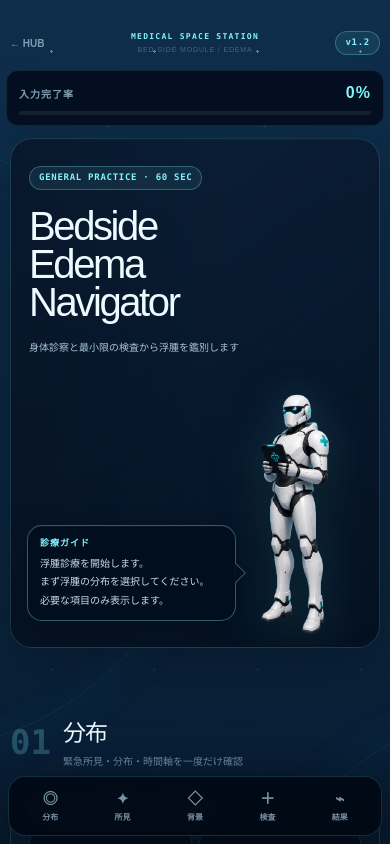
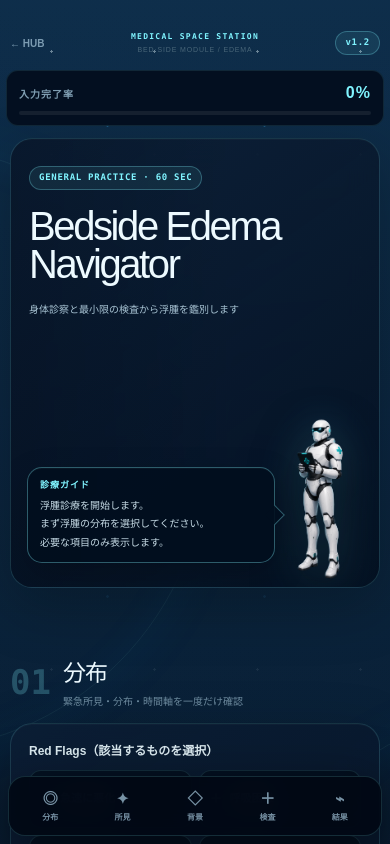
Before and after one commit to itooyoyo/medical-secretary, a Next.js app: page /bedside-edema in a window 390 px wide. Shown: the top 844 px of the page. Built offline with nearby package versions, Linux system fonts and the light colour scheme.

Commit message:
refactor(edema): align UI with infection support

```diff
--- a/app/bedside-edema/styles.css
+++ b/app/bedside-edema/styles.css
@@ -7,14 +7,14 @@
 .station-topbar > div span { margin-top: 2px; color: #486578; font-size: 7px; letter-spacing: .12em; }
 .station-topbar > .mk-badge { justify-self: end; }
 .station-container > .mk-progress { position: sticky; z-index: 20; top: 0; margin: 2px -4px 12px; padding: 10px 12px; border: 1px solid rgba(128,244,255,.1); border-radius: 12px; background: rgba(3,12,27,.87); backdrop-filter: blur(16px); }
-.station-hero { min-height: 520px; overflow: hidden; }
+.station-hero { min-height: 430px; overflow: hidden; }
 .station-hero::after { position: absolute; inset: 0; pointer-events: none; content: ""; background: linear-gradient(90deg, rgba(4,13,28,.4), transparent 60%); }
-.station-hero-copy { position: relative; z-index: 3; width: calc(100% - 250px); padding: clamp(34px,5vw,52px); }
+.station-hero-copy { position: relative; z-index: 3; width: calc(100% - 170px); padding: clamp(34px,5vw,52px); }
 .station-hero h1 { margin-top: 17px; font-size: clamp(36px,7vw,64px); line-height: .95; letter-spacing: -.06em; }
 .station-hero-copy > p { max-width: 390px; margin-top: 18px; color: #a9c4d4; font-size: clamp(12px,2vw,15px); line-height: 1.7; }
-.station-hero-guide { position: absolute; z-index: 4; inset: auto 24px 0 42px; min-height: 250px; grid-template-columns: minmax(0,1fr) 250px; pointer-events: none; }
+.station-hero-guide { position: absolute; z-index: 4; inset: auto 24px 0 42px; min-height: 210px; grid-template-columns: minmax(0,1fr) 165px; pointer-events: none; }
 .station-hero-guide .mk-guide-bubble { max-width: 430px; align-self: end; margin-bottom: 32px; pointer-events: auto; }
-.station-hero-guide .mk-guide-character { width: 250px; height: 410px; }
+.station-hero-guide .mk-guide-character { width: 165px; height: 270px; }
 .station-hero-guide .mk-guide-character img { filter: drop-shadow(0 18px 24px rgba(0,0,0,.52)) drop-shadow(0 0 18px rgba(86,217,235,.2)); }
 .station-hero-guide p + p { margin-top: 2px; }
 .station-section { padding-top: 68px; scroll-margin-top: 58px; }
@@ -76,13 +76,13 @@
 @media (max-width: 650px) {
   .station-container { padding-inline: 10px; }
   .station-topbar > div b { font-size: 8px; }
-  .station-hero { min-height: 510px; }
-  .station-hero-copy { width: calc(100% - 108px); padding: 24px 18px 0; }
+  .station-hero { min-height: 450px; }
+  .station-hero-copy { width: calc(100% - 72px); padding: 24px 18px 0; }
   .station-hero h1 { font-size: clamp(31px,10.3vw,40px); }
   .station-hero-copy > p { max-width: 220px; font-size: 10px; }
-  .station-hero-guide { inset: auto 10px 0 16px; min-height: 300px; grid-template-columns: minmax(0,1fr) 145px; }
-  .station-hero-guide .mk-guide-bubble { z-index: 2; margin: 0 -24px 26px 0; padding: 11px 12px; }
-  .station-hero-guide .mk-guide-character { width: 145px; height: 300px; }
+  .station-hero-guide { inset: auto 10px 0 16px; min-height: 220px; grid-template-columns: minmax(0,1fr) 96px; }
+  .station-hero-guide .mk-guide-bubble { z-index: 2; margin: 0 -14px 24px 0; padding: 11px 12px; }
+  .station-hero-guide .mk-guide-character { width: 96px; height: 198px; }
   .station-choice-grid { grid-template-columns: repeat(2,minmax(0,1fr)); }
   .station-number-grid { grid-template-columns: repeat(2,minmax(0,1fr)); }
   .station-result-card dl { grid-template-columns: 1fr; }
```
